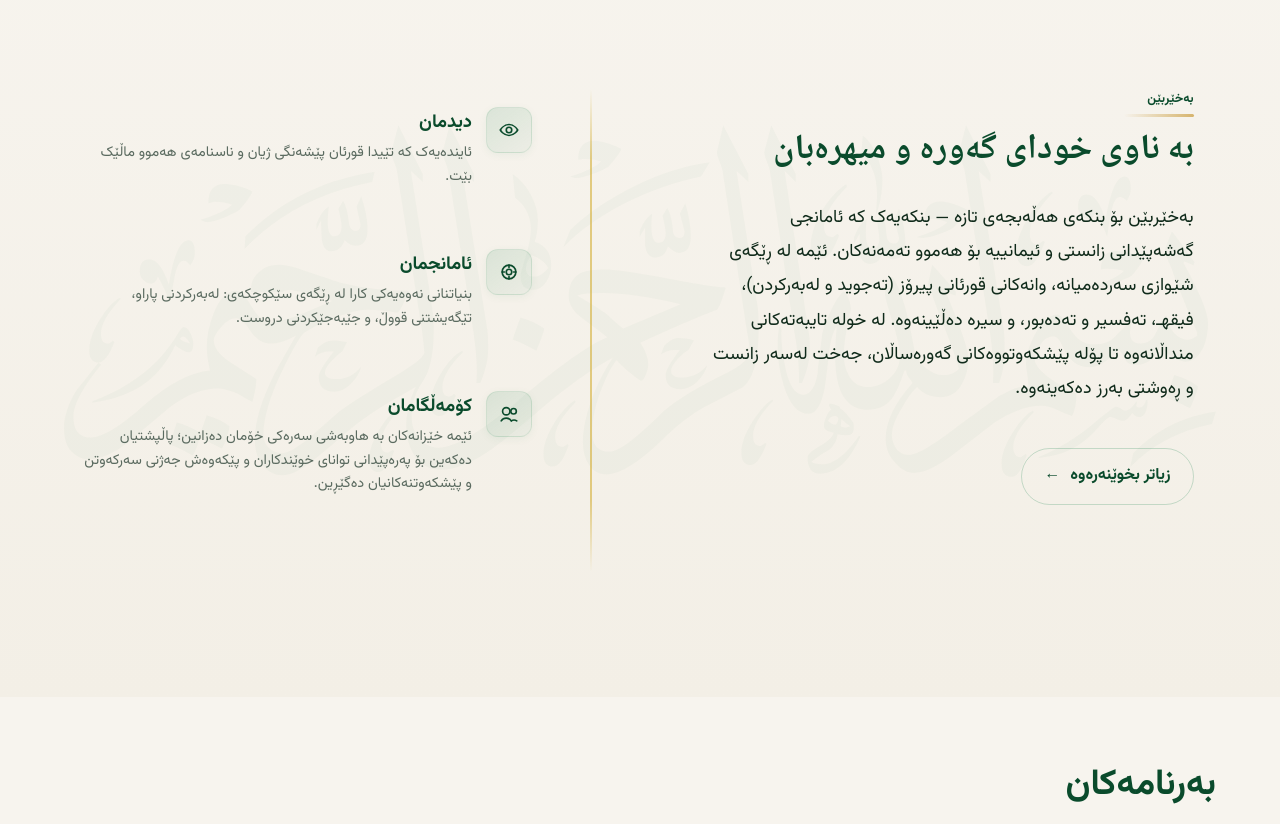
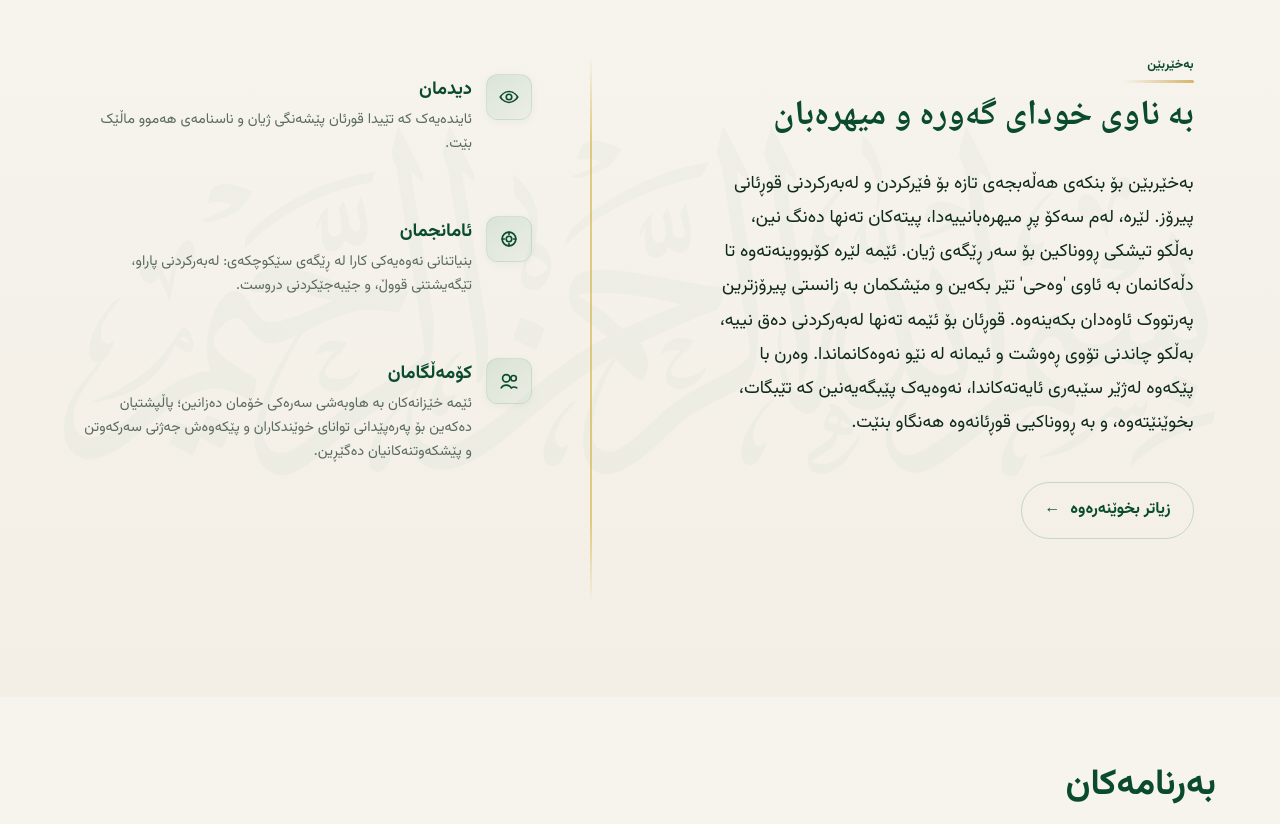
Before and after one commit to Shakomba/New-Halabja-Center-Website, a plain HTML site: page index.html in a window 1280 px wide. Shown: the part 1046-1870 px from the top of the page. Drawn offline with nearby package versions, Linux system fonts and the light colour scheme.

Commit message:
Update About section copy and team card order

```diff
--- a/assets/js/i18n.js
+++ b/assets/js/i18n.js
@@ -38,26 +38,26 @@ window.I18N = {
     "pub.physical.note": "Available as physical copy only",
     "about.kicker": "About Us",
     "about.title": "New Halabja Center for Teaching & Memorizing the Holy Qur'an",
-    "about.whoweare.kicker": "Who We Are",
-    "about.whoweare.title": "Nurturing a Generation Grounded in the Qur'an",
-    "about.intro": "Founded over 12 years ago in New Halabja, our center is dedicated to nurturing a generation grounded in the Qur'an. We provide structured programs in recitation, memorization, and Islamic studies — supported by more than 50 qualified teachers and a welcoming community of over 500 students.",
-    "about.value.guidance.title": "Guidance & Mentorship",
-    "about.value.guidance.desc": "Every student receives personal attention and guidance on their journey with the Qur'an.",
-    "about.value.structure.title": "Structured Learning",
-    "about.value.structure.desc": "Clear levels and tracks for recitation, memorization, and Islamic studies with regular assessments.",
-    "about.value.community.title": "Welcoming Community",
-    "about.value.community.desc": "A supportive environment for students and families rooted in Islamic values and mutual respect.",
+    "about.whoweare.kicker": "About the Center",
+    "about.whoweare.title": "Who Are We?",
+    "about.intro": "For more than 13 years, we have been established in New Halabja as a beacon of knowledge. Our goal is to raise a generation that is not just readers, but true bearers of the message of the Quran. We work with an organized program in the fields of memorization, proper recitation (Tajweed), educational lessons, and Tafsir (exegesis).\n\nWith the support of more than 50 capable teachers and in a suitable scientific environment for over 500 students, we strive to transfer the Quran from tongues to hearts and behaviors; to raise a generation that lives by the Quran.",
+    "about.value.guidance.title": "Continuous Guidance and Supervision",
+    "about.value.guidance.desc": "From the very first day until graduation, our expert teachers serve as mentors and companions, guiding students every step of the way.",
+    "about.value.structure.title": "An Organized Learning System",
+    "about.value.structure.desc": "We provide a precise, structured curriculum that maximizes the student's time and potential, ensuring they successfully reach their goals.",
+    "about.value.community.title": "A Nurturing Spiritual Environment",
+    "about.value.community.desc": "We have created an atmosphere of peace and education where students feel safe and experience true spiritual growth.",
     "about.team.kicker": "Our Team",
     "about.team.title": "Dedicated Educators",
-    "about.team.desc": "Our center is powered by a team of qualified, passionate educators who are committed to each student's growth in knowledge and character.",
+    "about.team.desc": "Our center is powered by a team of qualified, passionate educators who are committed to each student's growth in character and knowledge.",
     "about.team.huffaz.title": "Memorization Supervisors",
-    "about.team.huffaz.desc": "Certified huffaz who guide students through their memorization journey with personalized plans and regular revision schedules.",
+    "about.team.huffaz.desc": "Guided by qualified Hafiz teachers, we lead students toward their goals through a meticulous curriculum and constant revision.",
     "about.team.tajweed.title": "Tajweed Instructors",
-    "about.team.tajweed.desc": "Specialized teachers focused on correct pronunciation, makharij, and the rules of recitation across all skill levels.",
-    "about.team.studies.title": "Islamic Studies Teachers",
-    "about.team.studies.desc": "Educators who teach Fiqh, Seerah, and Islamic manners — building a strong foundation of faith alongside Qur'anic knowledge.",
-    "about.team.admin.title": "Administrative & Support",
-    "about.team.admin.desc": "Coordinators and support staff who ensure smooth operations, parent communication, and a welcoming environment for all.",
+    "about.team.tajweed.desc": "Under the guidance of our experts, you will master the art of correct articulation and the precise rules of fluent recitation.",
+    "about.team.studies.title": "Educational Mentors",
+    "about.team.studies.desc": "Understanding the profound meanings of revelation and instilling Quranic morals within the new generation, ensuring that knowledge is transformed into action.",
+    "about.team.admin.title": "Administrative Staff",
+    "about.team.admin.desc": "Overseeing student affairs and maintaining continuous coordination with parents to foster a partnership that provides the best educational environment for our children.",
     "about.gallery.kicker": "Gallery",
     "about.gallery.title": "Moments From Our Center",
     "about.cta.kicker": "Get Involved",
@@ -76,7 +76,7 @@ window.I18N = {
     "contact.form.email": "Your Email",
     "contact.form.message": "Your Message",
     "contact.form.send": "Send Message",
-    "welcome.text": "Welcome to New Halabja Center — a community-focused center dedicated to helping students of all ages grow in faith and knowledge. Using modern teaching methods, we provide clear and authentic lessons in the Holy Qur'an (recitation and memorization), Fiqh, Tafsir, and the Sirah. From our fun and engaging kids' programs to our advanced adult classes, we focus on building knowledge with good character.",
+    "welcome.text": "Welcome to the New Halabja Center for Teaching and Memorizing the Holy Quran. Here, on this compassionate platform, letters are not merely sounds, but rays of light illuminating the path of life. We have gathered here to quench our hearts with the 'water of revelation' and to enrich our minds with the wisdom of the holiest book. For us, the Quran is not just about memorizing text; it is about planting the seeds of morality and faith within our generations. Come, let us raise together, under the shade of the verses, a generation that understands, reads, and walks by the light of the Quran.",
     "welcome.readmore": "Read more",
     "vision.title": "Our Vision",
     "vision.text": "A future where the Qur'an leads life and is the identity of every household.",
@@ -169,26 +169,26 @@ window.I18N = {
     "pub.physical.note": "متاح كنسخة ورقية فقط",
     "about.kicker": "نبذة عنا",
     "about.title": "مركز حلبجة الجديدة لتعليم وتحفيظ القرآن الكريم",
-    "about.whoweare.kicker": "هويتنا",
-    "about.whoweare.title": "نحو جيل قرآني واعد",
-    "about.intro": "منذ أكثر من ١٢ عاماً في حلبجة الجديدة، كرسنا أنفسنا لخدمة القرآن وأهله. نقدم برامج منهجية في التلاوة، الحفظ، والعلوم الشرعية، بإشراف كادر يضم أكثر من ٥٠ معلماً ومعلمة، في رحاب بيئة تحتضن أكثر من ٥٠٠ طالب.",
-    "about.value.guidance.title": "المتابعة والتوجيه",
-    "about.value.guidance.desc": "عناية فردية بكل طالب لضمان سير العملية التعليمية والتربوية.",
-    "about.value.structure.title": "منهجية منظمة",
-    "about.value.structure.desc": "مستويات متدرجة وواضحة في الحفظ والتلاوة، مع اختبارات دورية لضبط الجودة.",
-    "about.value.community.title": "بيئة حاضنة",
-    "about.value.community.desc": "مجتمع قرآني يسوده الاحترام المتبادل وتظلله القيم الإسلامية.",
+    "about.whoweare.kicker": "عن المركز",
+    "about.whoweare.title": "من نحن؟",
+    "about.intro": "تأسسنا منذ أكثر من ١٣ عامًا في حلبجة الجديدة كمنارة للعلم. هدفنا هو تربية جيل لا يقرأ فقط، بل يحمل رسالة القرآن الحقيقية. نعمل ببرنامج منظم في مجالات الحفظ، والتلاوة (التجويد)، والدروس التربوية، والتفسير.\n\nبدعم من أكثر من ٥٠ مدرسًا متمكنًا وفي بيئة علمية ملائمة لأكثر من ٥٠٠ طالب، نسعى جاهدين لنقل القرآن من الألسنة إلى القلوب والسلوكيات؛ لتربية جيل يعيش حياة قرآنية.",
+    "about.value.guidance.title": "الإرشاد والمتابعة المستمرة",
+    "about.value.guidance.desc": "منذ اليوم الأول وحتى لحظة التكريم، يكون أساتذتنا المتخصصون مرشدين ورفقاء للطلاب خطوة بخطوة.",
+    "about.value.structure.title": "نظام تعليمي منظّم",
+    "about.value.structure.desc": "لدينا برنامج علمي دقيق يستثمر وقت وجهد الطالب بكفاءة، ويضمن الوصول إلى الأهداف المنشودة.",
+    "about.value.community.title": "بيئة إيمانية ملائمة",
+    "about.value.community.desc": "لقد وفّرنا أجواءً مليئة بالطمأنينة والتربية، حيث يشعر الطالب بالأمان والنمو الروحي.",
     "about.team.kicker": "فريق العمل",
     "about.team.title": "شركاء النجاح",
-    "about.team.desc": "يقوم على المركز نخبة من المربين والمعلمين المجازين، يجمعهم الشغف بخدمة كتاب اللّٰه والحرص على تزكية نفوس الطلاب.",
-    "about.team.huffaz.title": "مشرفو الحلقات",
-    "about.team.huffaz.desc": "حفاظ مجازون يأخذون بيد الطالب في رحلة الحفظ عبر خطط مراجعة دقيقة.",
+    "about.team.desc": "يقوم على المركز نخبة من المربين والمعلمين المجازين، يجمعهم الحرص على تزكية نفوس الطلاب والشغف بخدمة كتاب اللّٰه.",
+    "about.team.huffaz.title": "مشرفو التحفيظ",
+    "about.team.huffaz.desc": "على يد معلمين حفّاظ، ومن خلال برنامج دقيق ومراجعة مستمرة، نقود الطالب للوصول إلى هدفه المنشود.",
     "about.team.tajweed.title": "معلمو التجويد",
-    "about.team.tajweed.desc": "متخصصون في الأداء القرآني، لتصحيح المخارج وضبط الصفات لكافة المستويات.",
-    "about.team.studies.title": "العلوم الشرعية",
-    "about.team.studies.desc": "تدريس الفقه والسيرة والآداب، لبناء الشخصية المسلمة المتوازنة.",
-    "about.team.admin.title": "الإدارة والخدمات",
-    "about.team.admin.desc": "طاقم إداري يسهر على راحة الطلاب وتنظيم التواصل مع أولياء الأمور.",
+    "about.team.tajweed.desc": "هنا، تحت إشراف خبرائنا، ستتعلم فن النطق الصحيح للحروف والقواعد الدقيقة للقراءة المتقنة والفصيحة.",
+    "about.team.studies.title": "المرشدون التربويون",
+    "about.team.studies.desc": "فهم أعماق معاني الوحي وغرس الأخلاق القرآنية في نفوس الجيل الجديد؛ لكي يتحول العلم إلى عمل وخُلق.",
+    "about.team.admin.title": "الهيئة الإدارية",
+    "about.team.admin.desc": "الإشراف على شؤون الطلاب والتنسيق المستمر مع أولياء الأمور؛ لبناء تعاون يضمن توفير أفضل بيئة تربوية لأجيالنا.",
     "about.gallery.kicker": "المعرض",
     "about.gallery.title": "لقطات من رحاب المركز",
     "about.cta.kicker": "انضم إلينا",
@@ -207,7 +207,7 @@ window.I18N = {
     "contact.form.email": "البريد الإلكتروني",
     "contact.form.message": "نص الرسالة",
     "contact.form.send": "إرسال",
-    "welcome.text": "أهلاً بكم في مركز حلبجة الجديدة، محضن تربوي يجمع بين أصالة المنهج وحداثة الأسلوب. نسعى لتمكين مختلف الفئات العمرية من التزود بالعلم النافع، عبر حلقات تحفيظ متقنة ودروس في الفقه والتفسير والسيرة النبوية، ليتكامل البناء المعرفي مع السلوك القويم.",
+    "welcome.text": "أهلاً بكم في مركز حلبجة الجديدة لتعليم وتحفيظ القرآن الكريم. هنا، في هذا الصرح المليء بالرحمة، ليست الحروف مجرد أصوات، بل هي أشعة ضياء تنير دروب الحياة. لقد اجتمعنا هنا لترتوي قلوبنا من فيض 'الوحي'، ونعمر عقولنا بعلوم أقدس كتاب. القرآن بالنسبة لنا ليس مجرد حفظ نصوص، بل هو غرس لبذور الأخلاق والإيمان في نفوس أجيالنا. تعالوا لنبني معاً، تحت ظلال الآيات، جيلاً يفهم، يقرأ، ويمضي بنور القرآن.",
     "welcome.readmore": "أكمل القراءة",
     "vision.title": "رؤيتنا",
     "vision.text": "مستقبل يكون فيه القرآن رائد الحياة وهوية كل بيت.",
@@ -300,26 +300,26 @@ window.I18N = {
     "pub.physical.note": "تەنها بە چاپکراوی بەردەستە",
     "about.kicker": "دەربارەی ئێمە",
     "about.title": "بنکەی هەڵەبجەی تازە بۆ فێرکردن و لەبەرکردنی قورئانی پیرۆز",
-    "about.whoweare.kicker": "ئێمە کێین",
-    "about.whoweare.title": "پێگەیاندنی نەوەیەک لە سایەی قورئاندا",
-    "about.intro": "زیاتر لە ١٢ ساڵە لە هەڵەبجەی تازە دامەزراوین، ئامانجمان پەروەردەکردنی نەوەیەکە کە هەڵگری پەیامی قورئان بێت. پرۆگرامی ڕێکخراومان هەیە بۆ فێرکردن و لەبەرکردنی قورئانی پیرۆزە و فێربوونی زانستە شەرعییەکان بە پشتیوانیی زیاتر لە ٥٠ مامۆستای بەتوانا و لە ژینگەیەکی لەبار بۆ زیاتر لە ٥٠٠ فێرخواز.",
-    "about.value.guidance.title": "ڕێنمایی بەردەوام",
-    "about.value.guidance.desc": "گرنگیپێدانی تایبەت بە هەر فێرخوازێک بۆ دڵنیابوونەوە لە بەرەوپێشچوونی.",
-    "about.value.structure.title": "فێربوونی ڕێکخراو",
-    "about.value.structure.desc": "ئاست و قۆناغی دیاریکراو بۆ هەموو بەشەکان، لەگەڵ تاقیکردنەوەی وەرزی.",
-    "about.value.community.title": "ژینگەیەکی ئیسلامی",
-    "about.value.community.desc": "کۆمەڵگایەکی دۆستانە بۆ فێرخوازان و خێزانەکان، لەسەر بنەمای ڕێز و ڕەوشتی بەرز.",
+    "about.whoweare.kicker": "دەربارەی بنکە",
+    "about.whoweare.title": "ئێمە کێین؟",
+    "about.intro": "پتر لە ١٣ ساڵە لە هەڵەبجەی تازە وەک مەنارەیەکی زانست دامەزراوین. ئامانجمان پەروەردەکردنی نەوەیەکە کە تەنها خوێنەر نەبێت، بەڵکو هەڵگری ڕاستەقینەی پەیامی قوڕئان بێت. ئێمە بە بەرنامەیەکی ڕێکخراو لە بوارەکانی لەبەرکردن، جوانخوێندنەوە (تەجوید)، وانە پەروەردەییەکان و تەفسیر کار دەکەین.\n\nبە پشتیوانیی زیاتر لە ٥٠ مامۆستای بەتوانا و لە ژینگەیەکی زانستیی لەباردا بۆ پتر لە ٥٠٠ فێرخواز، هەوڵ دەدەین قوڕئان لەسەر زمانەکانەوە بگوازینەوە بۆ نێو دڵەکان و ڕەفتارەکان؛ تا نەوەیەک پێبگەیەنین بە قوڕئانییانە بژی.",
+    "about.value.guidance.title": "ڕێبەری و چاودێریی بەردەوام",
+    "about.value.guidance.desc": "لە یەکەم ڕۆژەوە تا کاتی خەڵاتکردن، مامۆستا پسپۆڕەکانمان هەنگاو بە هەنگاو ڕێبەر و هاوڕێی فێرخوازان دەبن.",
+    "about.value.structure.title": "سیستەمێکی فێربوونی ڕێکخراو",
+    "about.value.structure.desc": "بەرنامەیەکی زانستیی وردمان هەیە کە کات و توانای فێرخواز بە فیڕۆ نادات و گەیشتن بە ئامانج مسۆگەر دەکات.",
+    "about.value.community.title": "ژینگەیەکی ئیمانیی لەبار",
+    "about.value.community.desc": "کەشێکی پڕ لە ئارامی و پەروەردەییمان ڕەخساندووە کە تێیدا فێرخواز هەست بە پارێزراوی و گەشەکردنی ڕۆحی دەکات.",
     "about.team.kicker": "ستافی بنکە",
     "about.team.title": "مامۆستا دڵسۆزەکانمان",
-    "about.team.desc": "بنکەکەمان بەڕێوەدەبرێت لەلایەن کۆمەڵێک مامۆستا و پەروەردەکاری بەتوانا کە خەمی گەورەیان پێگەیاندنی فێرخوازە لە ڕووی زانست و ڕەوشتەوە.",
+    "about.team.desc": "بنکەکەمان بەڕێوەدەبرێت لەلایەن کۆمەڵێک مامۆستا و پەروەردەکاری بەتوانا کە خەمی گەورەیان پێگەیاندنی فێرخوازە لە ڕووی ڕەوشت و زانستەوە.",
     "about.team.huffaz.title": "سەرپەرشتیارانی لەبەرکردن",
-    "about.team.huffaz.desc": "لەبەرکارانی مۆڵەتدراو کە بە بەرنامەی ورد و پێداچوونەوەی بەردەوام فێرخواز دەگەیەننە ئامانج.",
+    "about.team.huffaz.desc": "لەسەر دەستی مامۆستایانی لەبەرکار (حافظ)، بە بەرنامەیەکی ورد و پێداچوونەوەی بەردەوام، فێرخواز دەگەیەننە ئامانج.",
     "about.team.tajweed.title": "مامۆستایانی تەجوید",
-    "about.team.tajweed.desc": "مامۆستایانی پسپۆڕ بۆ ڕاستکردنەوەی تەجوید و جێدەنگەکان و فێربوونی ئەحکامەکان.",
-    "about.team.studies.title": "زانستە شەرعییەکان",
-    "about.team.studies.desc": "وتنی وانەکانی فیقهـ و سیرە و ئادابی ئیسلامی، بۆ بنیاتنانی کەسایەتییەکی موسوڵمانی تێگەیشتوو.",
-    "about.team.admin.title": "کارگێڕی",
-    "about.team.admin.desc": "تیمێکی هەماهەنگکار بۆ ڕێکخستنی کاروباری ڕۆژانە و پەیوەندی لەگەڵ دایکان و باوکان.",
+    "about.team.tajweed.desc": "لێرە لەژێر چاودێری پسپۆڕانمان، هونەری دەربڕینی ڕاستی پیتەکان و یاسا وردەکانی خوێندنەوەی پاراو فێر دەبیت.",
+    "about.team.studies.title": "ڕێبەرانی پەروەردە",
+    "about.team.studies.desc": "تێگەیشتن لە قووڵایی ماناکانی وەحی و چاندنی ڕەوشتی قوڕئانی لە ناخی نەوەی نوێدا؛ بۆ ئەوەی زانست ببێتە کردەوە.",
+    "about.team.admin.title": "دەستەی کارگێڕی",
+    "about.team.admin.desc": "سەرپەرشتیکردنی کاروباری فێرخوازان و هەماهەنگیی بەردەوام لەگەڵ دایکان و باوکان؛ بۆ دروستکردنی هاوکارییەک کە باشترین ژینگەی پەروەردەیی بۆ نەوەکانمان دابین بکات.",
     "about.gallery.kicker": "گەلەری",
     "about.gallery.title": "ساتەوەختەکانی بنکەمان",
     "about.cta.kicker": "بەشداری بکە",
@@ -338,7 +338,7 @@ window.I18N = {
     "contact.form.email": "ئیمەیڵ",
     "contact.form.message": "نامەکەت",
     "contact.form.send": "ناردن",
-    "welcome.text": "بەخێربێن بۆ بنکەی هەڵەبجەی تازە — بنکەیەک کە ئامانجی گەشەپێدانی زانستی و ئیمانییە بۆ هەموو تەمەنەکان. ئێمە لە ڕێگەی شێوازی سەردەمیانە، وانەکانی قورئانی پیرۆز (تەجوید و لەبەرکردن)، فیقهـ، تەفسیر و تەدەبور، و سیرە دەڵێینەوە. لە خولە تایبەتەکانی منداڵانەوە تا پۆلە پێشکەوتووەکانی گەورەساڵان، جەخت لەسەر زانست و ڕەوشتی بەرز دەکەینەوە.",
+    "welcome.text": "بەخێربێن بۆ بنکەی هەڵەبجەی تازە بۆ فێرکردن و لەبەرکردنی قوڕئانی پیرۆز. لێرە، لەم سەکۆ پڕ میهرەبانییەدا، پیتەکان تەنها دەنگ نین، بەڵکو تیشکی ڕووناکین بۆ سەر ڕێگەی ژیان. ئێمە لێرە کۆبووینەتەوە تا دڵەکانمان بە ئاوی 'وەحی' تێر بکەین و مێشکمان بە زانستی پیرۆزترین پەرتووک ئاوەدان بکەینەوە. قوڕئان بۆ ئێمە تەنها لەبەرکردنی دەق نییە، بەڵکو چاندنی تۆوی ڕەوشت و ئیمانە لە نێو نەوەکانماندا. وەرن با پێکەوە لەژێر سێبەری ئایەتەکاندا، نەوەیەک پێبگەیەنین کە تێبگات، بخوێنێتەوە، و بە ڕووناکیی قوڕئانەوە هەنگاو بنێت.",
     "welcome.readmore": "زیاتر بخوێنەرەوە",
     "vision.title": "دیدمان",
     "vision.text": "ئایندەیەک کە تێیدا قورئان پێشەنگی ژیان و ناسنامەی هەموو ماڵێک بێت.",
```
Also changed, not shown: about.html (+8 -8 lines).
